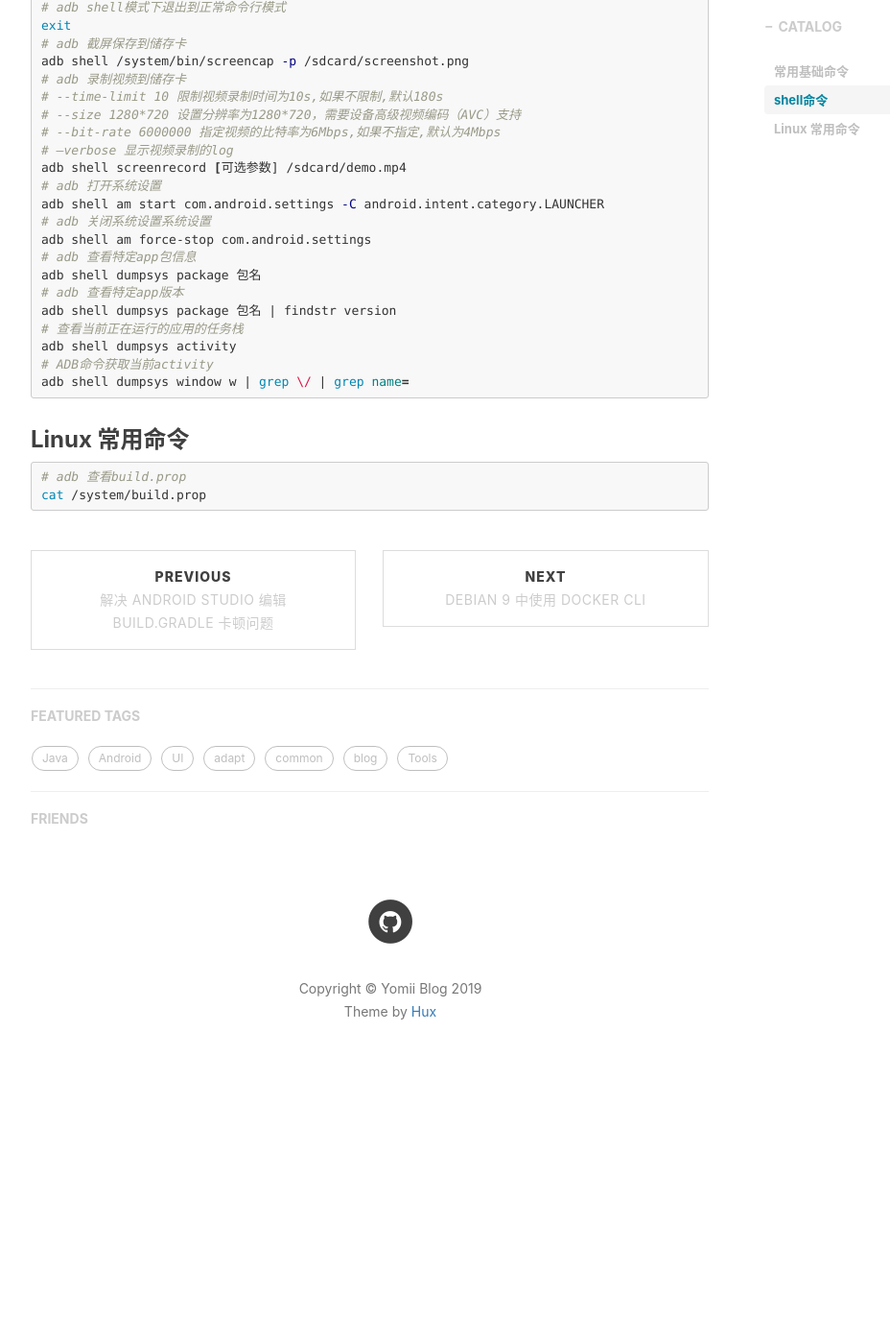
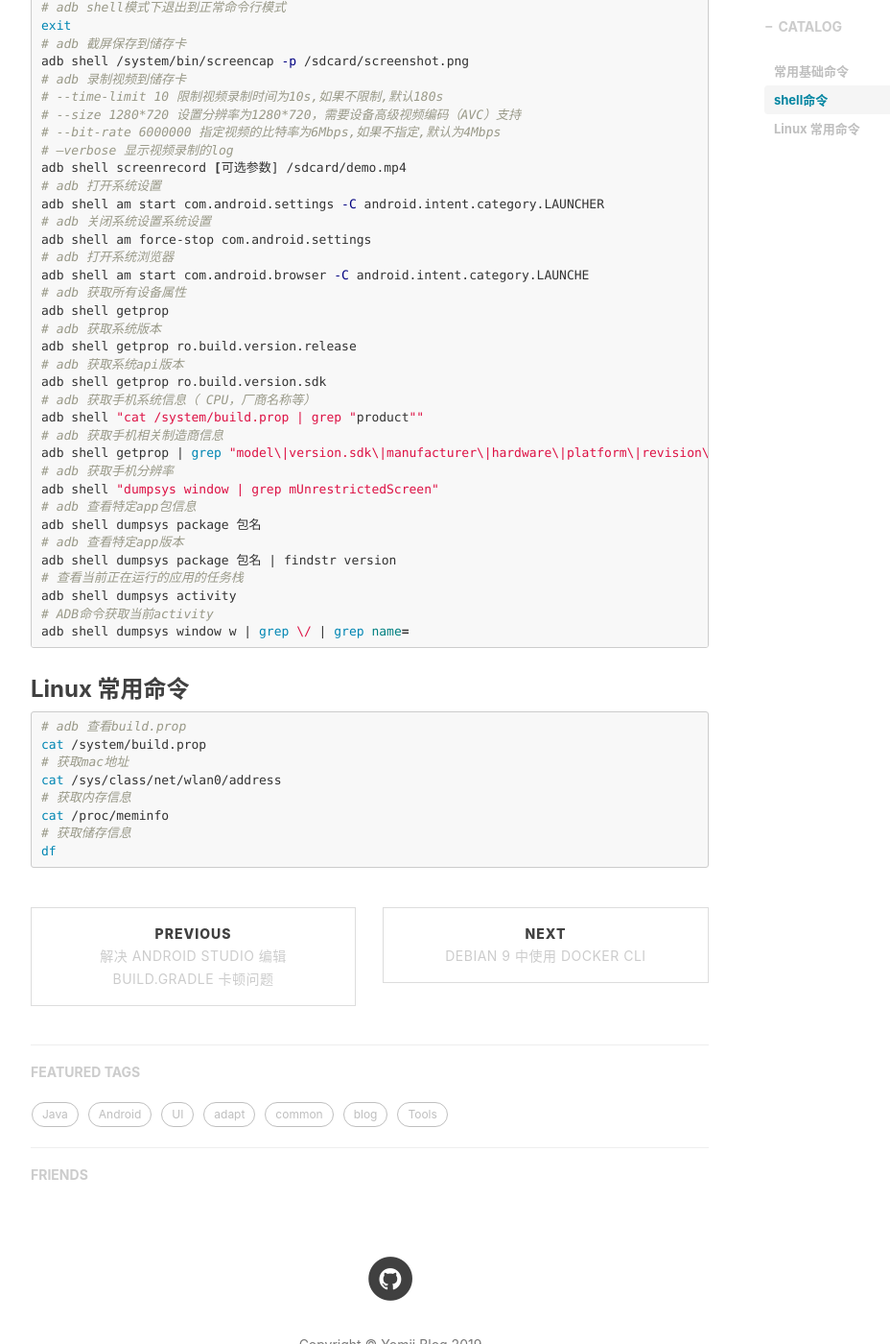
Before and after one commit to sunsteam/sunsteam.github.io, a Jekyll site: the page built from _posts/2018-10-30-adb-helper.md, in a window 1280 px wide and 1400 px high, scrolled down 965 px. Shown: the whole window at 96% size, without its empty margins (233-1161 px from the left). Built offline with Jekyll 4.4.1, drawn with Linux system fonts in a browser that asks for light colours; comment, search, counter and statistics services are not loaded; before the commit the page ends 2095 px from its top, so only the background shows below that.

Commit message:
简述：更新
背景信息：

修改内容：修改2篇标题, 完善adb-helper, 新增1篇

````diff
--- a/_posts/2018-10-30-adb-helper.md
+++ b/_posts/2018-10-30-adb-helper.md
@@ -51,6 +51,20 @@
 adb shell am start com.android.settings -C android.intent.category.LAUNCHER
 # adb 关闭系统设置系统设置
 adb shell am force-stop com.android.settings
+# adb 打开系统浏览器
+adb shell am start com.android.browser -C android.intent.category.LAUNCHE
+# adb 获取所有设备属性
+adb shell getprop
+# adb 获取系统版本
+adb shell getprop ro.build.version.release
+# adb 获取系统api版本
+adb shell getprop ro.build.version.sdk
+# adb 获取手机系统信息（ CPU，厂商名称等）
+adb shell "cat /system/build.prop | grep "product""
+# adb 获取手机相关制造商信息
+adb shell getprop | grep "model\|version.sdk\|manufacturer\|hardware\|platform\|revision\|serialno\|product.name\|brand"
+# adb 获取手机分辨率
+adb shell "dumpsys window | grep mUnrestrictedScreen"
 # adb 查看特定app包信息
 adb shell dumpsys package 包名
 # adb 查看特定app版本
@@ -66,4 +80,10 @@
 ```shell
 # adb 查看build.prop
 cat /system/build.prop
+# 获取mac地址
+cat /sys/class/net/wlan0/address
+# 获取内存信息
+cat /proc/meminfo
+# 获取储存信息
+df
 ```
````
Also changed, not shown: _posts/2019-05-16-gradle-build-fatjar-upload-to-maven.md (added, +292 -0 lines), _posts/2019-03-13-TypeHanlder-in-Mybatis.md (renamed from _posts/2019-03-13 TypeHanlder in Mybatis.md), _posts/2019-03-14-WebSocket-in-WeChat-mini-program.md (renamed from _posts/2019-03-14 WebSocket in WeChat mini program.md).
